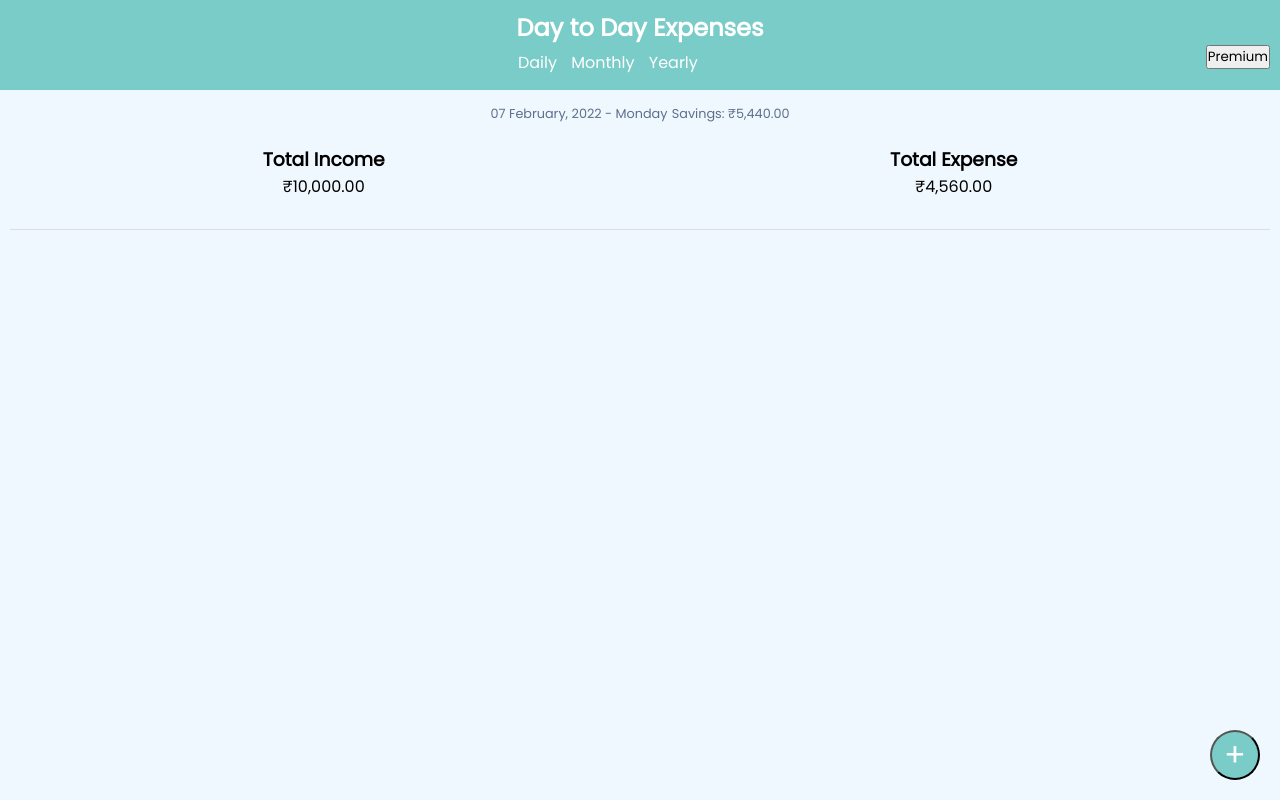
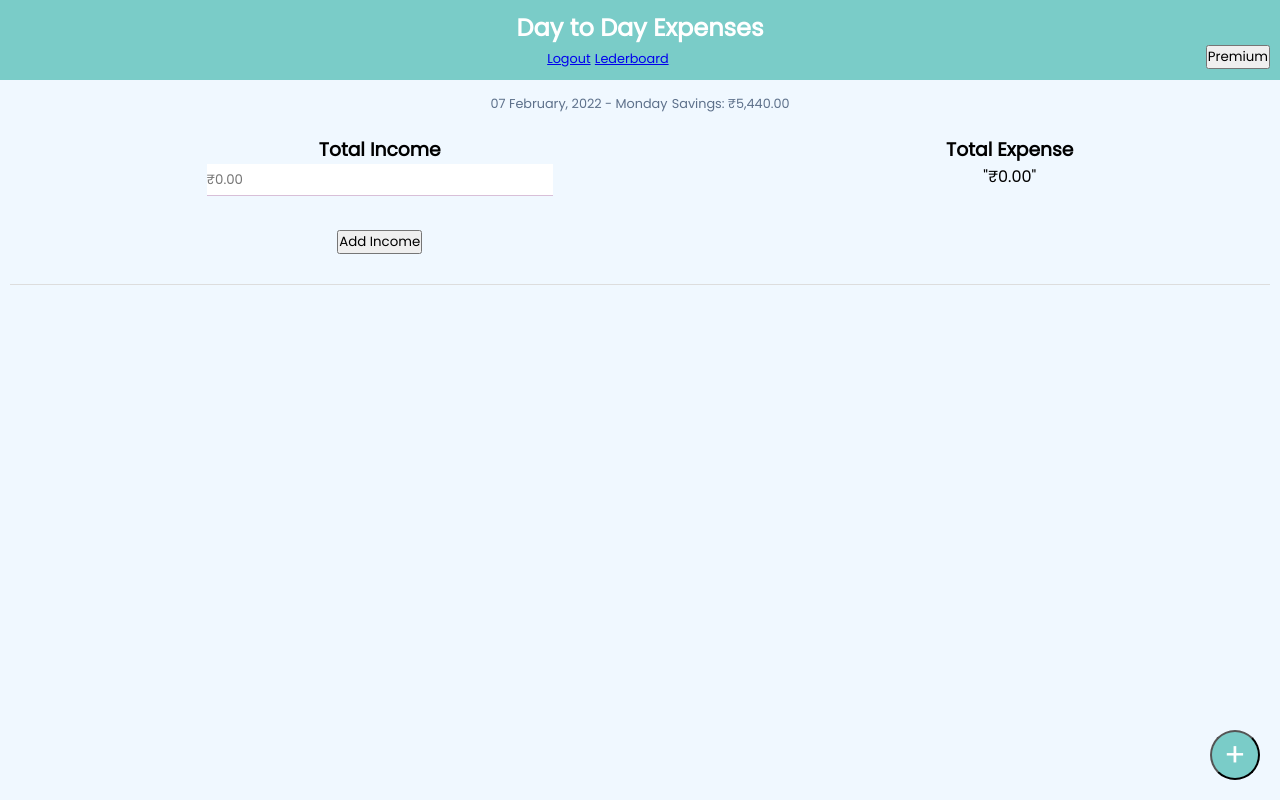
Before and after one commit to Vishal101022/expense-tracker-localstorage, a plain HTML site: page frontend/expense/expense.html in a window 1280 px wide. Drawn offline with nearby package versions, Linux system fonts and the light colour scheme; some packages are replaced by stand-ins of ours; no server answers; a script that the page names is missing.

Commit message:
Add nav links

```diff
--- a/frontend/expense/expense.html
+++ b/frontend/expense/expense.html
@@ -10,12 +10,11 @@
   <body>
     <div class="header">
       <h2>Day to Day Expenses</h2>
+      <div class="links">
+        <span class="logout"><a href="/frontend/login/login.html">Logout</a></span>
        <span class="premium"> <button class="premiumBtn">Premium </button></span>
-      <nav>
-        <button>Daily</button>
-        <button>Monthly</button>
-        <button>Yearly</button>
-      </nav>
+       <span class="lederboard"><a href="/frontend/lederboard/lederboard.html">Lederboard</a></span>
+      </div>
     </div>
 
     <div class="summary">
@@ -26,11 +25,12 @@
     <div class="income-expense">
       <div class="income">
         <h3>Total Income</h3>
-        <p>₹10,000.00</p>
+        <input type="number" id="total-income" placeholder="₹0.00" />
+        <button type="submit" class="addIncomeBtn">Add Income</button>
       </div>
       <div class="expense">
         <h3>Total Expense</h3>
-        <p>₹4,560.00</p>
+        <p class="total-expense">"₹0.00"</p>
       </div>
     </div>
     <!-- Items here -->
@@ -69,6 +69,9 @@
   </body>
   <script src="expense.js"></script>
   <script src="purchase.js"></script>
+  <!-- Include SweetAlert2 CSS and JS from CDN -->
+   <linkrel="stylesheet" href="https://cdn.jsdelivr.net/npm/sweetalert2@11/dist/sweetalert2.min.css"/>
+   <script src="https://cdn.jsdelivr.net/npm/sweetalert2@11"></script>
   <script src="https://checkout.razorpay.com/v1/checkout.js"></script>
   <script src="https://cdn.jsdelivr.net/npm/axios/dist/axios.min.js"></script>
 </html>
```
